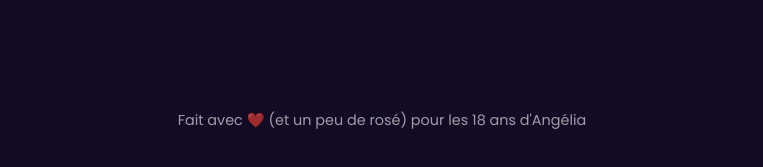
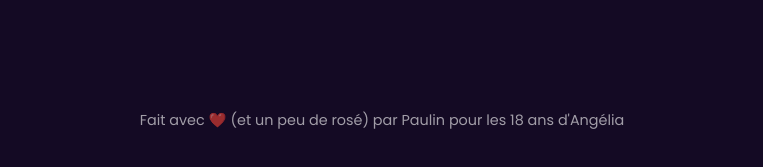
Before and after one commit to kuretaya/anniversaire-angelia, a plain HTML site: page index.html in a window 1280 px wide. Shown: the part 4882-5049 px from the top of the page, without its empty margins (258-1021 px from the left). Drawn offline with Linux system fonts and the light colour scheme.

Commit message:
Ajout de la signature de Paulin en bas de page
Co-Authored-By: Claude Opus 5.5 <noreply@anthropic.com>

```diff
--- a/index.html
+++ b/index.html
@@ -270,7 +270,7 @@
     </div>
   </section>
 
-  <footer>Fait avec ❤️ (et un peu de rosé) pour les 18 ans d'Angélia</footer>
+  <footer>Fait avec ❤️ (et un peu de rosé) par Paulin pour les 18 ans d'Angélia</footer>
 
   <!-- Lightbox -->
   <div class="lightbox" id="lightbox">
```
